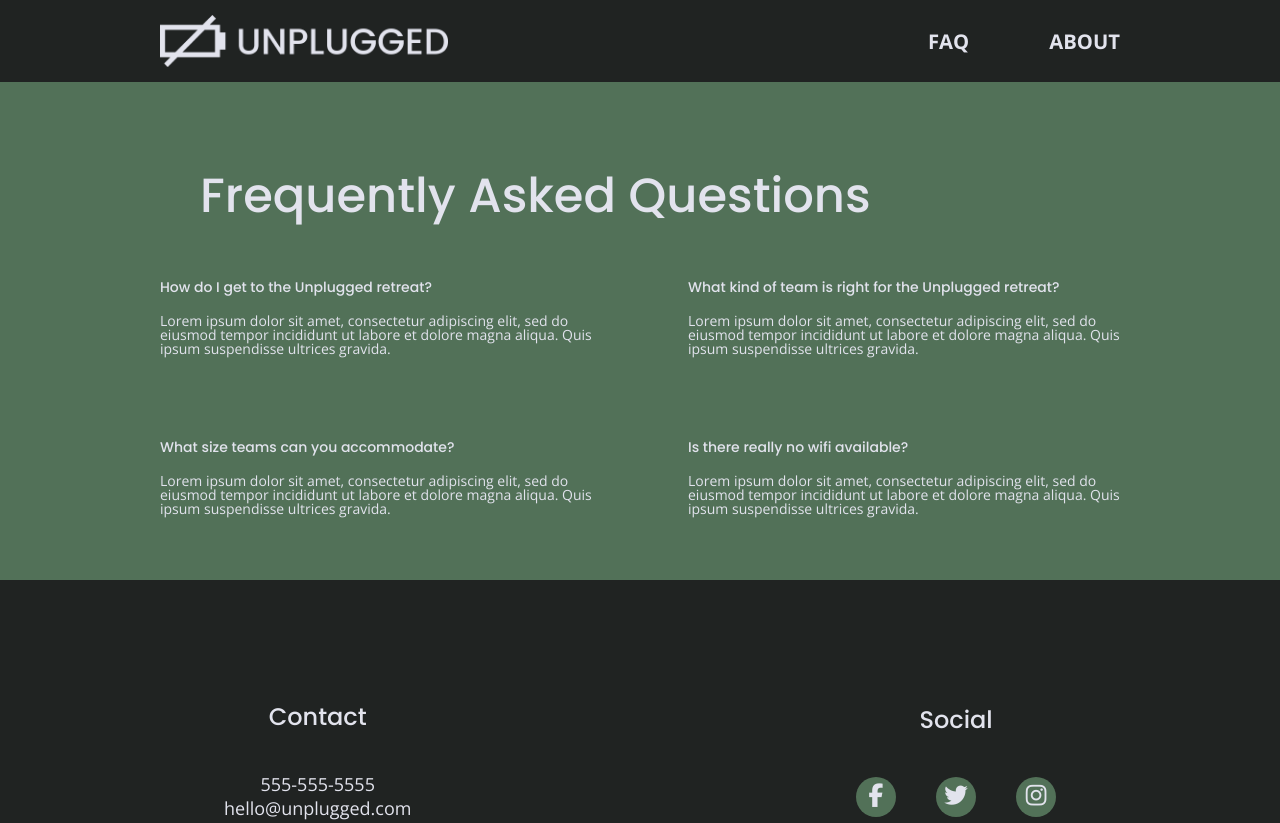
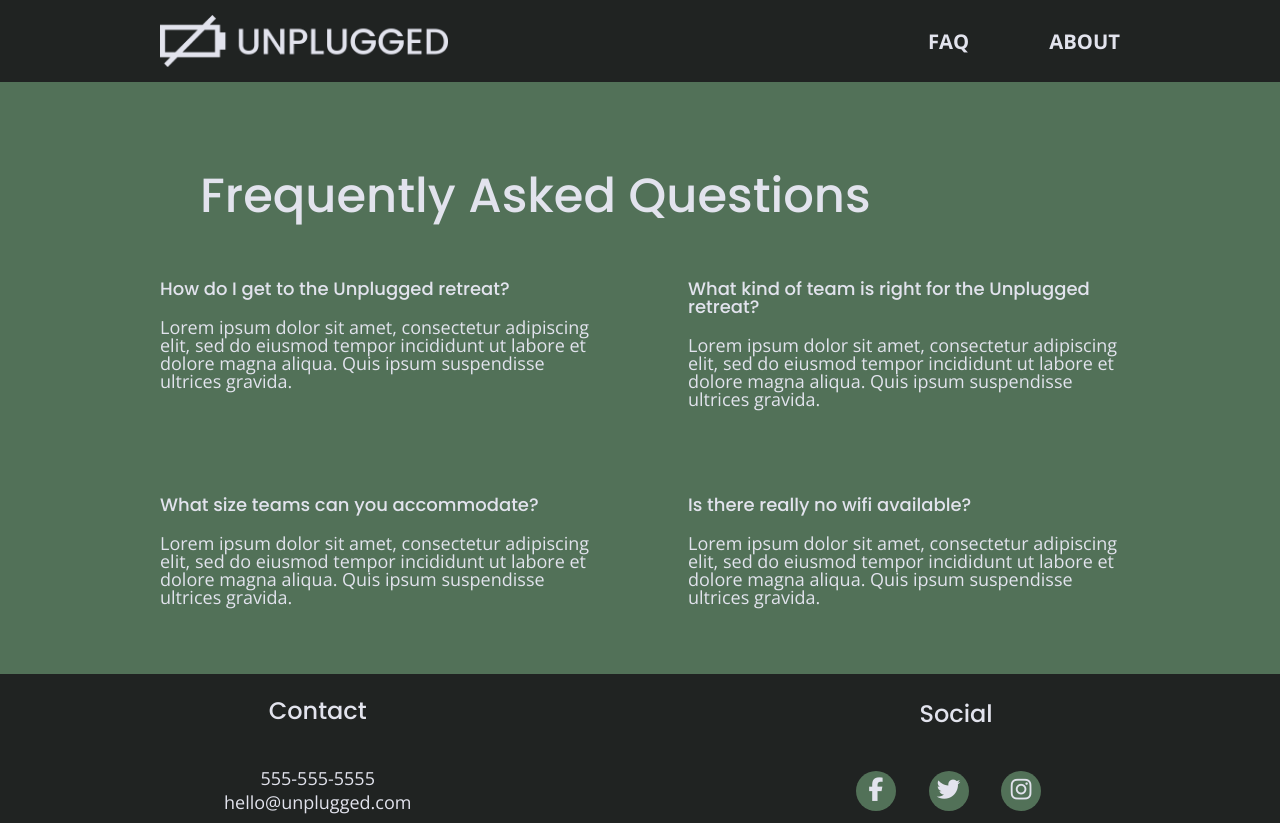
Before and after one commit to MariaSol2/HTML-Boilerplate, a website: page faq/index.html in a window 1280 px wide. Shown: the top 823 px of the page. Drawn offline with nearby package versions, Linux system fonts and the light colour scheme.

Commit message:
Site test

```diff
--- a/css/main.css
+++ b/css/main.css
@@ -145,7 +145,7 @@ address {
 
 .content-wrapper {
   width: 90%;
-  margin: 50px 0;
+
 }
 
 
@@ -233,10 +233,6 @@ footer .social-icons p {
 
 footer .social-icons p i {
   font-size: 1.3125em;
-}
-
-.social-icons p:last-child {
-  margin-right: 0;
 }
 
 footer .copyright {
@@ -411,11 +407,11 @@ input[type=button] {
 }
 
 .faq .content-wrapper {
+  margin: 50px 0 0 0;
   display: flex;
   justify-content: center;
   align-items: flex-start;
   flex-flow: row wrap;
-  margin: 50px 0 0 0;
 }
 
 .faq h2 {
@@ -527,7 +523,7 @@ input[type=button] {
   /* General styles */
   .content-wrapper {
     max-width: 640px;
-    margin: 100px 0;
+    height: 100%;
   }
 
   h2 {
@@ -714,10 +710,10 @@ footer .social-icons {
 }
 
 .faq h4,
-  .faq p {
-    font-size: .875em;
-    line-height: 1.125;
-  }
+.faq p {
+  font-size: .875em;
+  line-height: 1.125;
+}
 
 }
 
@@ -727,6 +723,7 @@ footer .social-icons {
   /* General styles */
   .content-wrapper {
     max-width: 960px;
+    height: 100%;
   }
   /* Header */
   header {
@@ -867,14 +864,6 @@ footer .social-icons {
 
 /* ============ FAQ page =========== */
 
-.faq .content-wrapper {
-  justify-content: space-between;
-}
-
-.faq-content {
-  flex-basis: 45%;
-}
-
 .faq h2 {
   width: 100%;
   font-size: 3em;
@@ -882,7 +871,7 @@ footer .social-icons {
 
 .faq h4,
 .faq p {
-  font-size: 1.125;
+  font-size: 1.125em;
   line-height: 1;
 }
 }
```
